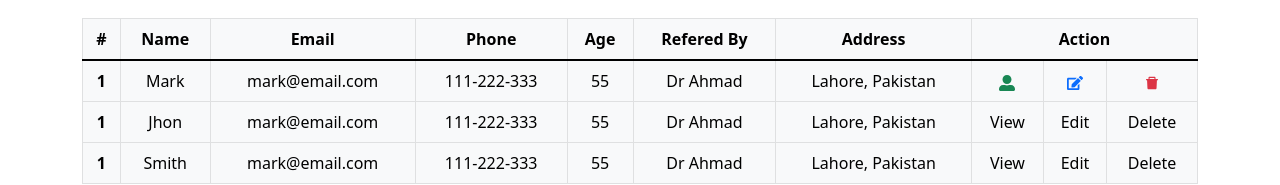
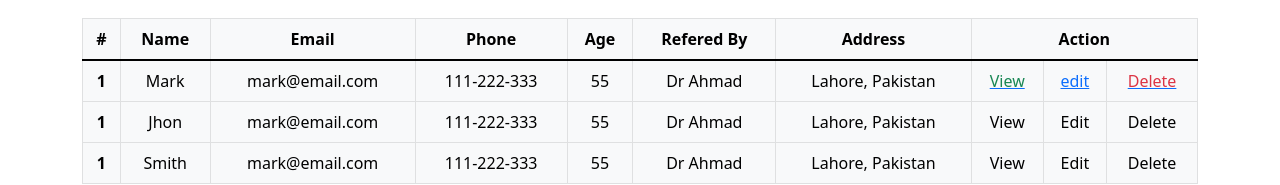
Before and after one commit to Sulman23/react-covid-reports, a React (Create React App) app: page /all in a window 1280 px wide. Shown: the part 192-377 px from the top of the page. Built offline with nearby package versions, Linux system fonts and the light colour scheme.

Commit message:
building json server

```diff
--- /dev/null
+++ b/db.json
@@ -0,0 +1,13 @@
+{
+    "patients" : [
+        {
+            "id": 1,
+            "name": "Leanne Graham",
+            "email": "Sincere@april.biz",
+            "phone": "123456",
+            "age": "30",
+            "refer": "dr Aslam",
+            "address": "Lahore, pakistan"
+        }
+    ]
+}
--- a/package.json
+++ b/package.json
@@ -7,6 +7,7 @@
     "@testing-library/react": "^13.1.1",
     "@testing-library/user-event": "^13.5.0",
     "bootstrap": "^5.1.3",
+    "json-server": "^0.17.0",
     "react": "^18.1.0",
     "react-dom": "^18.1.0",
     "react-icons": "^4.3.1",
@@ -16,6 +17,7 @@
   },
   "scripts": {
     "start": "react-scripts start",
+    "dev": "json-server --watch db.json",
     "build": "react-scripts build",
     "test": "react-scripts test",
     "eject": "react-scripts eject"
--- a/src/components/AllPatients.jsx
+++ b/src/components/AllPatients.jsx
@@ -1,7 +1,7 @@
 import React from "react";
-import { FaEdit } from "react-icons/fa";
-import { FaUserAlt } from "react-icons/fa";
-import { AiFillDelete } from "react-icons/ai";
+// import { FaEdit } from "react-icons/fa";
+// import { FaUserAlt } from "react-icons/fa";
+// import { AiFillDelete } from "react-icons/ai";
 import { Link } from "react-router-dom";
 
 const AllPatients = () => {
@@ -38,21 +38,24 @@ const AllPatients = () => {
                   <td>
                     <Link to="/edit">
                       <span className="text-success">
-                        <FaUserAlt />
+                        {/* <FaUserAlt /> */}
+                        View
                       </span>
                     </Link>
                   </td>
                   <td>
                     <Link to="/edit">
                       <span className="text-primary">
-                        <FaEdit />
+                        {/* <FaEdit /> */}
+                        edit
                       </span>
                     </Link>
                   </td>
                   <td>
                     <Link to="/delete">
                       <span className="text-danger">
-                        <AiFillDelete />
+                        {/* <AiFillDelete /> */}
+                        Delete
                       </span>
                     </Link>
                   </td>
```
Also changed, not shown: 1 other file (tests, documents, lock files or other folders).
